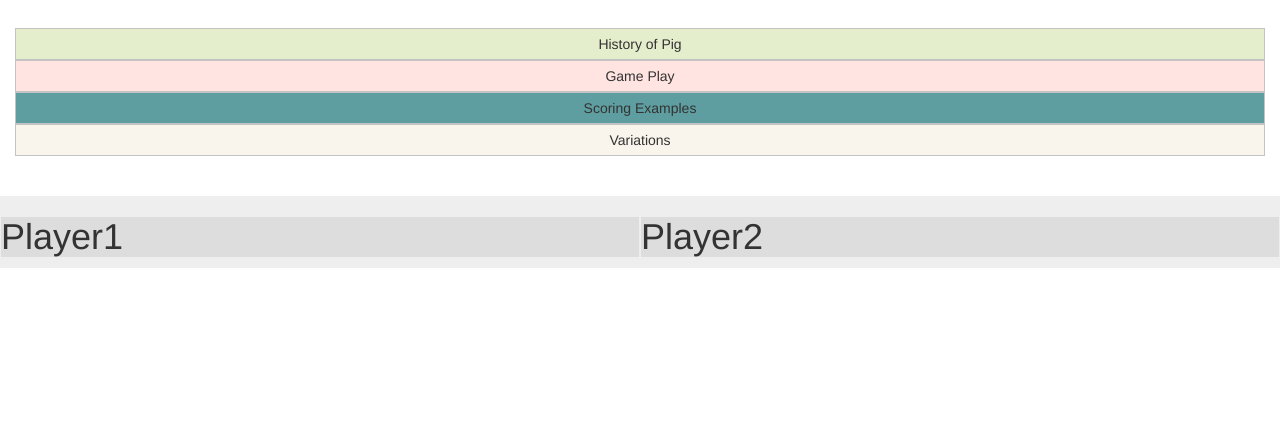
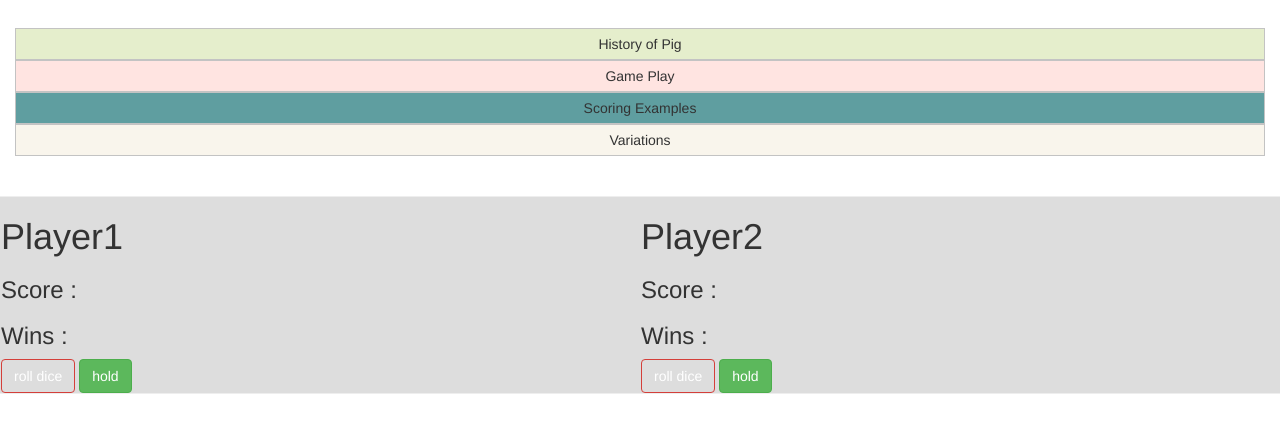
Before and after one commit to MrazTevin/Pig-Dice, a plain HTML site: page index.html in a window 1280 px wide. Shown: the part 72-504 px from the top of the page. Drawn offline with nearby package versions, Linux system fonts and the light colour scheme.

Commit message:
completed the necessities needed in the wrapper section

```diff
--- a/index.html
+++ b/index.html
@@ -43,10 +43,31 @@
   </div>
   <div class="wrapper">
     <div>
-      <h1>Player1</h1>
+        <div class="row" id="main">
+          <div class="col-md-4">
+      <h1 id="Player1">Player1</h1>
+      <h3>Score :<span id="player1score"></span></h3>
+      <h3>Wins :<span id="player1wins"></span></h3>
+      <div id="player1buttons">
+        <button id="roll" class="btn btn-large btn-danger">roll dice</button>
+        <button id="hold" class="btn btn-large btn-success">hold</button>
+      </div>
     </div>
+    </div>
+  </div>
     <div>
-      <h1>Player2</h2>
+      <div class="row" id="main">
+        <div class="col-md-4">
+    <h1 id="Player1">Player2</h1>
+    <h3>Score :<span id="player2score"></span></h3>
+    <h3>Wins :<span id="player2wins"></span></h3>
+    <div id="player2buttons">
+      <button id="roll" class="btn btn-large btn-danger">roll dice</button>
+      <button id="hold" class="btn btn-large btn-success">hold</button>
+    </div>
+  </div>
+</div>
+</div>
     </div>
   </div>
   <script src="https://cdnjs.cloudflare.com/ajax/libs/jquery/1.12.4/jquery.js"></script>
```
